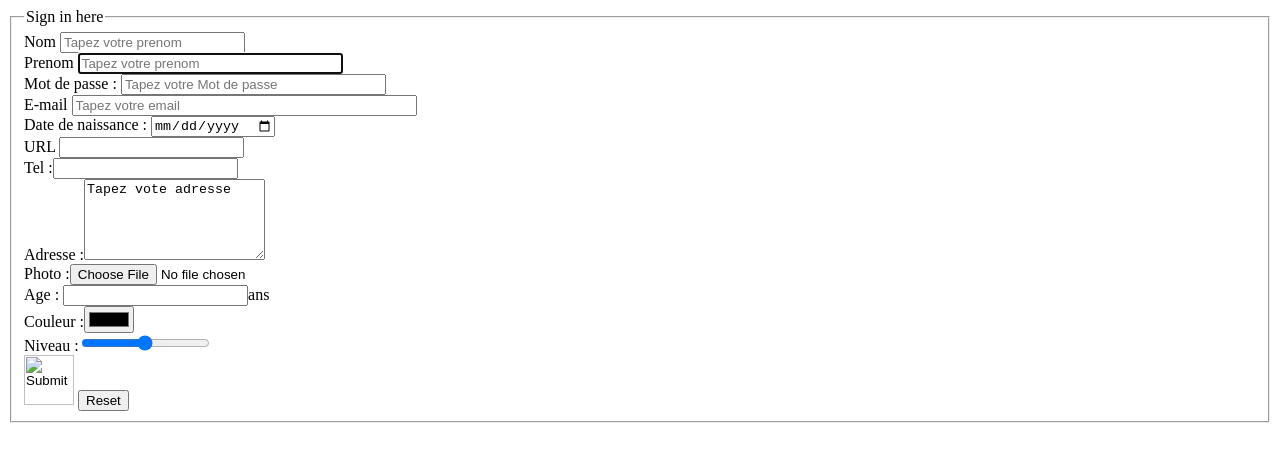
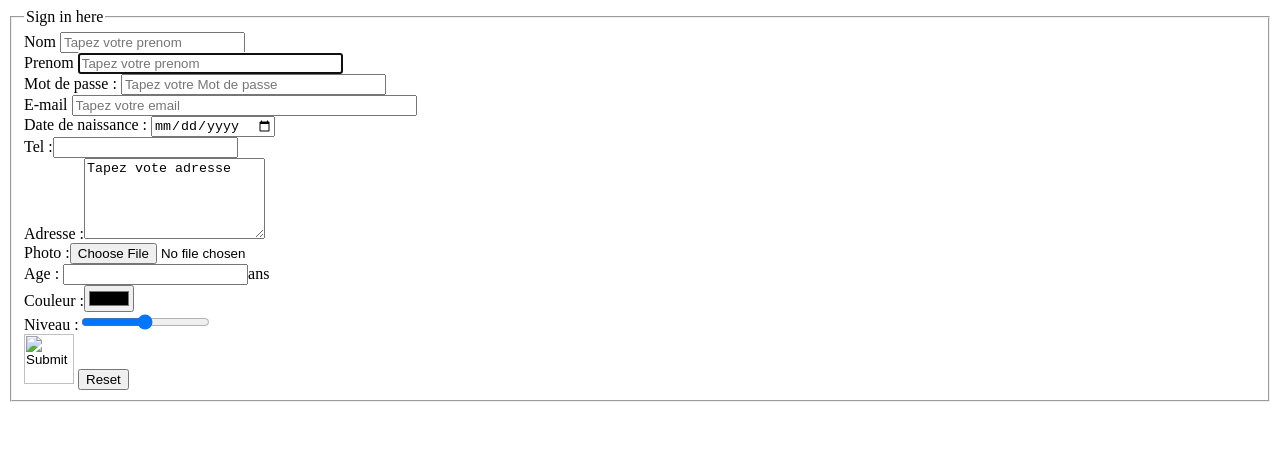
Before and after one commit to AchrefMaarfi/School, a plain HTML site: page index.html in a window 1280 px wide. Drawn offline with Linux system fonts and the light colour scheme.

Commit message:
Update index.html

```diff
--- a/index.html
+++ b/index.html
@@ -2,7 +2,7 @@
 <html>
 <head>
     <title>school</title>
-    <link rel="stylesheet" type="text/css" href="">
+    <link rel="stylesheet" type="text/css" href="style.css">
 </head>
 <body>
         <form name="form" method="get">
@@ -11,18 +11,21 @@
                 <label for="name">Nom </label>
                 <input type="text" name="name" id="name" placeholder="Tapez votre prenom"
                 required autocomplete><br>
+
                 <label for="prenom">Prenom</label>
                 <input type="text" name="n" id="np" size="30" maxlength="30"
                 placeholder="Tapez votre prenom" required autocomplete autofocus><br>
+
                 <label for="pass">Mot de passe :</label>
                 <input type="password" name="pw" id="mp" minlength="10" size="30"
                 maxlength="16" placeholder="Tapez votre Mot de passe" required><br>
+
                 <label for="email">E-mail</label>
                 <input type="email" name="e" id="email" size="40" required placeholder="Tapez votre email"><br>
+
                 <label for="dn">Date de naissance :</label>
                 <input type="Date" name="D" id=""><br>
-                <label for="URL">URL</label>
-                <input type="url" name="URL"><br>
+
                 Tel :<input type="Tel" name="tel"><br>
                 Adresse :<textarea cols="20"rows="5">Tapez vote adresse</textarea><br>
                 Photo :<input type="file" name="photo"><br>
```
